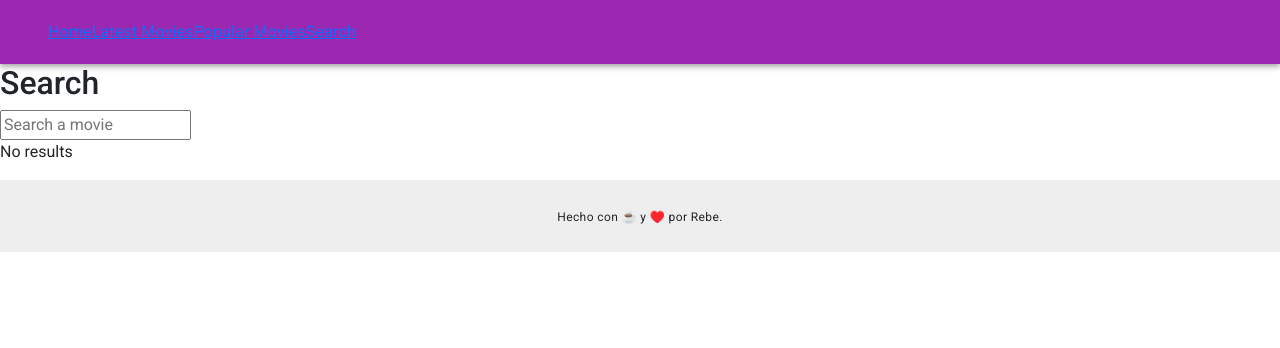
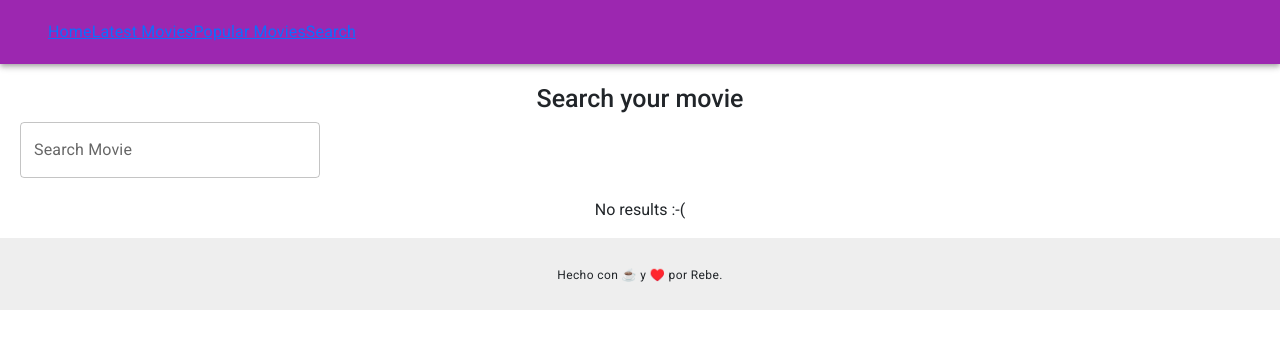
Before and after one commit to rebequi/App-Movie-React, a React (Create React App) app: page /search in a window 1280 px wide. Shown: the top 348 px of the page. Built offline with nearby package versions, Linux system fonts and the light colour scheme.

Commit message:
agrego style para Search

```diff
--- a/src/components/ListOfMovies.scss
+++ b/src/components/ListOfMovies.scss
@@ -1,7 +1,7 @@
 
 
 .home-movie-list {
-    border: solid rgb(166, 157, 157) 1px;
+    border: solid rgb(166, 157, 157) 0.5px;
 
 
 }
@@ -9,4 +9,8 @@
     background-color: rgb(127, 148, 255);
     text-align: center;
     padding: 10px;
+    h3 {
+        color: white;
+        font-size: 20px;
+    }
 }
--- a/src/components/MovieCard.js
+++ b/src/components/MovieCard.js
@@ -1,12 +1,68 @@
-import "./MovieCard.scss";
+import {
+  Card,
+  CardActionArea,
+  CardContent,
+  CardMedia,
+  Icon,
+  Typography,
+} from "@mui/material";
+import { typography } from "@mui/system";
+import VisibilityIcon from "@mui/icons-material/Visibility";
+import { CardActions } from "@mui/material";
+import { Button } from "@mui/material";
+import { Link } from "react-router-dom";
 
-const MovieCard = ({title, img}) => {
-return (
+const MovieCard = ({ title, img, link }) => {
+  return (
     <article className="movie-card">
+      <Card
+        sx={{
+          maxWidth: 220,
+          margin: 1,
+          marginBottom: 5,
+          bgcolor: "#f5f5f5",
+          height: 500,
+          paddingBottom: 5,
+          justifyContent: "space-between",
+        }}
+      >
+        <CardActionArea>
+          <CardMedia
+            component="img"
+            height="380"
+            image={`https://image.tmdb.org/t/p/w500/${img}`}
+            alt="movie poster"
+          />
+        </CardActionArea>
+        <CardContent
+          sx={{
+            display: "flex",
+            flexDirection: "column",
+            alignItems: "center",
+          }}
+        >
+          <Typography
+            gutterBottom
+            variant="subtitle1"
+            component="div"
+            sx={{
+              height: 40,
+            }}
+          >
+            {title}
+          </Typography>
+          <CardActions>
 
-        <img src = {`https://image.tmdb.org/t/p/w500/${img}`}/>
-        <h3>{title}</h3>
+
+            <Button size="small" color="primary" >
+             <a href={link}> <VisibilityIcon/></a>
+
+
+            </Button>
+          </CardActions>
+        </CardContent>
+      </Card>
     </article>
-)
-}
-export default MovieCard
+  );
+};
+export default MovieCard;
--- a/src/components/MovieCard.scss
+++ /dev/null
@@ -1,13 +0,0 @@
-.movie-card {
-    border: solid black 1px;
-    width: 220px;
-    margin: 10px;
-
-    img {
-        width: 100%;
-    }
-
-    h3{
-        text-align: center;
-    }
-}
--- a/src/components/MovieItemHomepage.scss
+++ b/src/components/MovieItemHomepage.scss
@@ -1,9 +1,12 @@
 .movie-item-container {
     display: flex;
-    border: solid rgb(150, 150, 150) 1px;
-    justify-content: space-around;
+    border: solid rgb(200, 200, 200) 0.2px;
+    justify-content: space-between;
     padding: 10px;
+    padding-left: 40px;
+    padding-right: 40px;
     background-color: rgb(244, 237, 246);
+    color: rgb(80, 68, 98);
 
 }
 
--- a/src/components/MoviesPageComponent.css
+++ /dev/null
@@ -1,6 +0,0 @@
-.movies-cards-container{
-    display: flex;
-    flex-wrap: wrap;
-
-
-}
--- a/src/components/MoviesPageComponent.js
+++ b/src/components/MoviesPageComponent.js
@@ -1,6 +1,6 @@
 import { useState, useEffect } from "react";
-import "./MoviesPageComponent.css";
-import MovieCard from "./MovieCard"
+import "./MoviesPageComponent.scss";
+import MovieCard from "./MovieCard";
 
 const MoviesPageComponent = ({
   title_page,
@@ -19,10 +19,17 @@ const MoviesPageComponent = ({
 
   return (
     <div className="movies-component-container">
-      <h2> {title_page}</h2>
+      <div className="movies-component-main-text">
+        <h2> {title_page}</h2>
+      </div>
+
       <div className="movies-cards-container">
         {films.map((film) => (
-          <MovieCard title={film.title} img={film.poster_path}/>
+          <MovieCard
+            title={film.title}
+            img={film.poster_path}
+            link={`movie/{${film.id}`}
+          />
         ))}
       </div>
 
--- /dev/null
+++ b/src/components/MoviesPageComponent.scss
@@ -0,0 +1,18 @@
+.movies-cards-container{
+    display: flex;
+    flex-wrap: wrap;
+    justify-content: center;
+
+}
+
+.movies-component-container {
+    display: flex;
+    flex-direction: column;
+   .movies-component-main-text{
+       margin: 20px;
+       h2{
+           text-align: center;
+           font-size: 25px;
+       }
+    }
+}
--- a/src/components/Search.js
+++ b/src/components/Search.js
@@ -1,11 +1,16 @@
+
 import SearchBar from "./SearchBar"
+
 const Search = () => {
   return (
       <div>
-          <h2>Search</h2>
+
+
+
           <div>
             <SearchBar/>
           </div>
+
       </div>
   )
 }
--- a/src/components/SearchBar.js
+++ b/src/components/SearchBar.js
@@ -1,49 +1,67 @@
 import { useEffect, useState } from "react";
 import { useSearchParams } from "react-router-dom";
 import MovieCard from "./MovieCard";
+import { TextField } from "@mui/material";
+import "./SearchBar.scss";
 
-const SearchBar = () => {
+const SearchBar = (title_page) => {
   const [moviesResults, setMovies] = useState([]);
   const [searchParams, setSearchParams] = useSearchParams({
     query: "",
   });
   useEffect(() => {
-        if (searchParams.get("query")){fetch(
+    if (searchParams.get("query")) {
+      fetch(
         `https://api.themoviedb.org/3/search/movie?api_key=92b7c9e2808de339886a0b75ca3aa28e&query=${searchParams.get(
           "query"
         )}`
       )
         .then((res) => res.json())
-            .then((data) => setMovies(data.results));}
-
-
+        .then((data) => setMovies(data.results));
+    }
   }, [searchParams]);
-
 
   const handleChange = (e) => {
     setSearchParams({
       query: e.target.value,
     });
-
   };
 
   return (
     <div>
-      <input
+      <div class="search-movie-container">
+        <h2>Search your movie</h2>
+        <div>
+        <TextField sx={{
+          width:300,
+        }}
+          id="outlined-basic"
+          label="Search Movie"
+          variant="outlined"
           type="text"
           placeholder="Search a movie"
           onChange={handleChange}
           value={searchParams.get("query")}
-      ></input>
-      <div>
-        { moviesResults.length === 0 ? <p>No results</p> :moviesResults.map((movie) => (
+        ></TextField>
+
+        </div>
+
+      </div>
+
+
+      <div className="search-movies-container">
+        {moviesResults.length === 0 ? (
+          <p>No results {":-("}</p>
+        ) : (
+          moviesResults.map((movie) => (
             <MovieCard
               title={movie.title}
               img={movie.poster_path}
               key={movie.id}
+              link={`movie/{${movie.id}`}
             />
-        ))}
-
+          ))
+        )}
       </div>
     </div>
   );
--- /dev/null
+++ b/src/components/SearchBar.scss
@@ -0,0 +1,22 @@
+.search-movie-container{
+    display: flex;
+    flex-direction: column;
+    justify-content: center;
+    margin: 20px;
+
+    h2{
+        text-align: center;
+        font-size: 25px;
+    }
+
+
+}
+
+
+.search-movies-container {
+
+    display: flex;
+    flex-wrap: wrap;
+    justify-content: center;
+
+}
```
Lines whose indentation alone changed are shown as unchanged.
